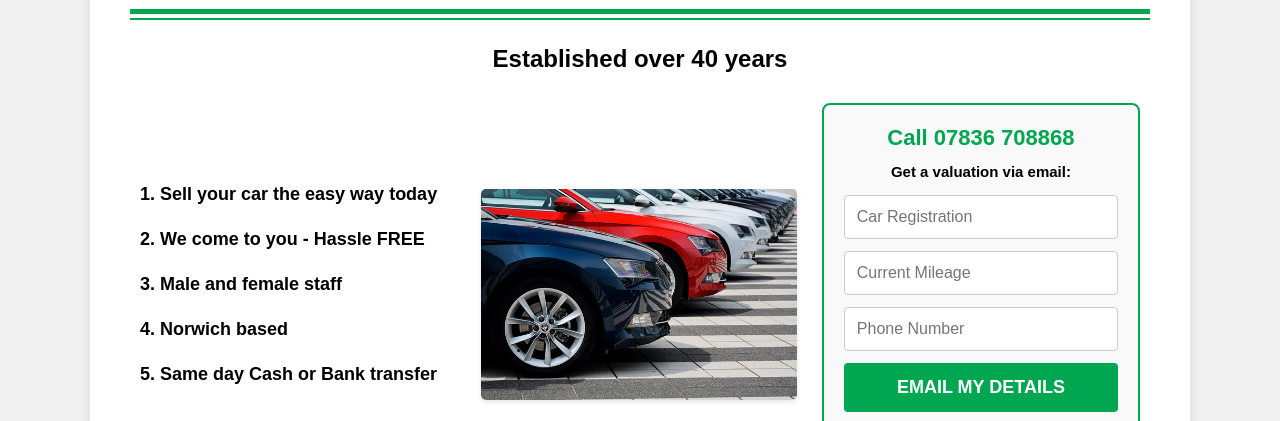
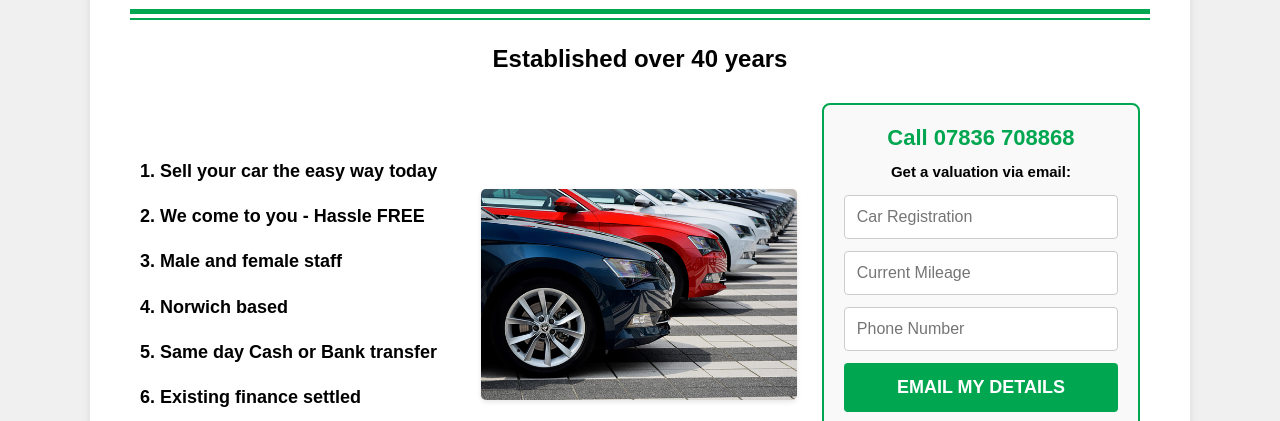
Before and after one commit to carsinnorwich/carsinnorwich.github.io, a plain HTML site: page index.html in a window 1280 px wide. Shown: the part 163-584 px from the top of the page. Drawn offline with Linux system fonts and the light colour scheme.

Commit message:
Update index.html

```diff
--- a/index.html
+++ b/index.html
@@ -243,6 +243,7 @@
                 <p>3. Male and female staff</p>
                 <p>4. Norwich based</p>
                 <p>5. Same day Cash or Bank transfer</p>
+                <p>6. Existing finance settled</p>
             </div>
 
             <!-- Center Image -->
```
